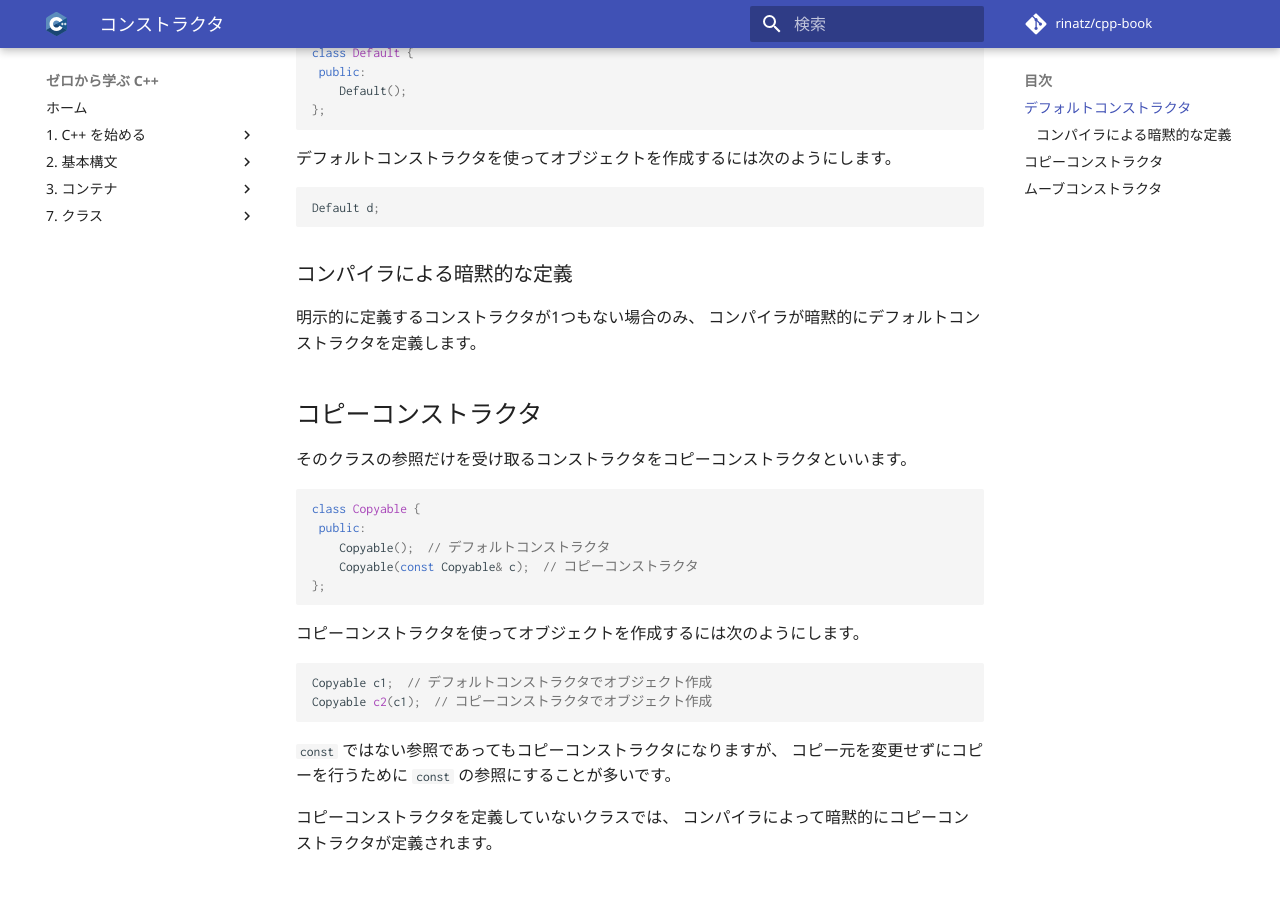
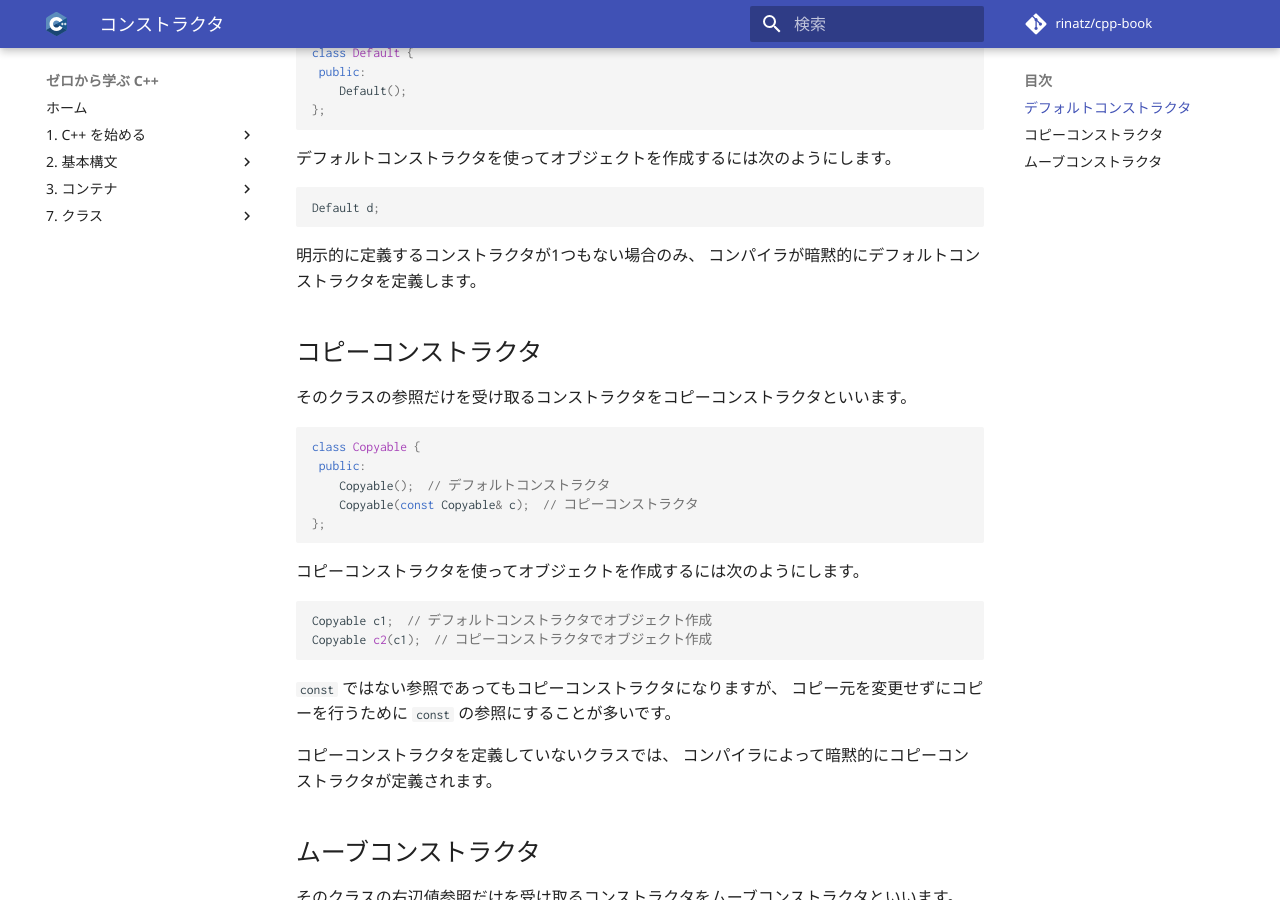
Before and after one commit to rinatz/cpp-book, an MkDocs documentation site: the page built from docs/ch07-01-constructors.md, in a window 1280 px wide and 900 px high, scrolled down 1061 px. Built offline with MkDocs 1.6.1 and Material for MkDocs 9.7.7, drawn with Linux system fonts in a browser that asks for light colours; comment, search, counter and statistics services are not loaded.

Commit message:
Remove redundant header

````diff
--- a/docs/ch07-01-constructors.md
+++ b/docs/ch07-01-constructors.md
@@ -62,8 +62,6 @@ class Default {
 Default d;
 ```
 
-### コンパイラによる暗黙的な定義
-
 明示的に定義するコンストラクタが1つもない場合のみ、
 コンパイラが暗黙的にデフォルトコンストラクタを定義します。
 
````
